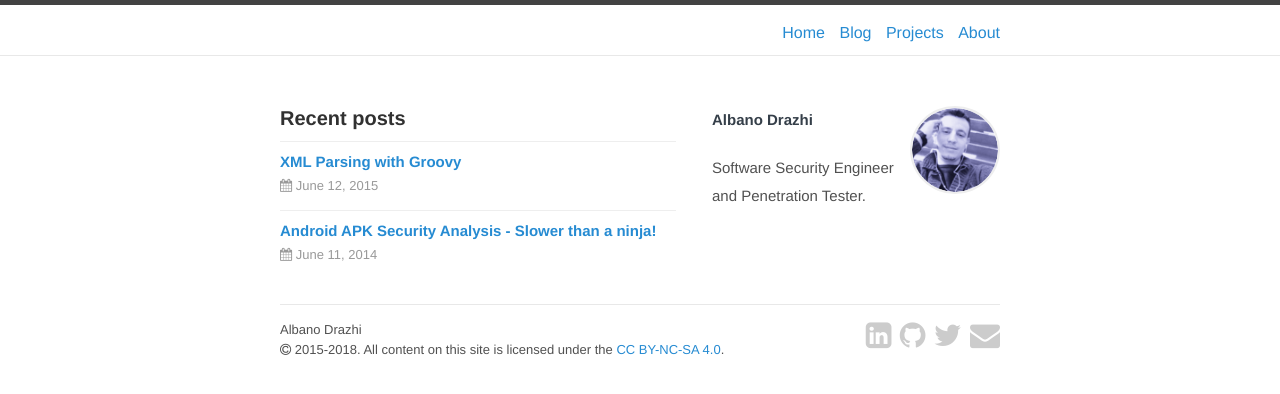
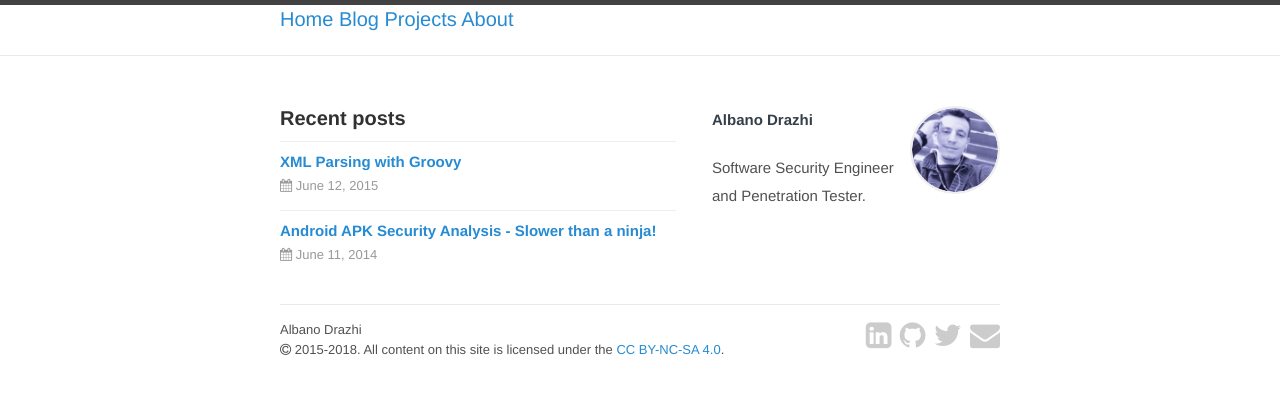
Before and after one commit to adrazhi/my-website, a Jekyll site: the page built from index.html, in a window 1280 px wide. Shown: the top 394 px of the page. Built offline with Jekyll 4.4.1, drawn with Linux system fonts in a browser that asks for light colours; Markdown is read by kramdown in place of the engine named in the settings.

```diff
--- a/_includes/masthead.html
+++ b/_includes/masthead.html
@@ -1,6 +1,6 @@
 <div class="masthead">
     <div class="container">
-        <nav class="masthead-nav">
+        <nav class="">
             <a href="/">Home</a>
             <a href="/blog/">Blog</a>
             <a href="/projects/">Projects</a>
```
